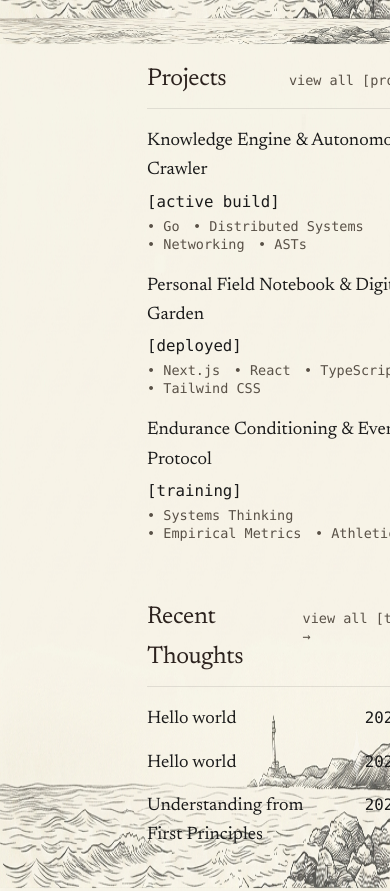
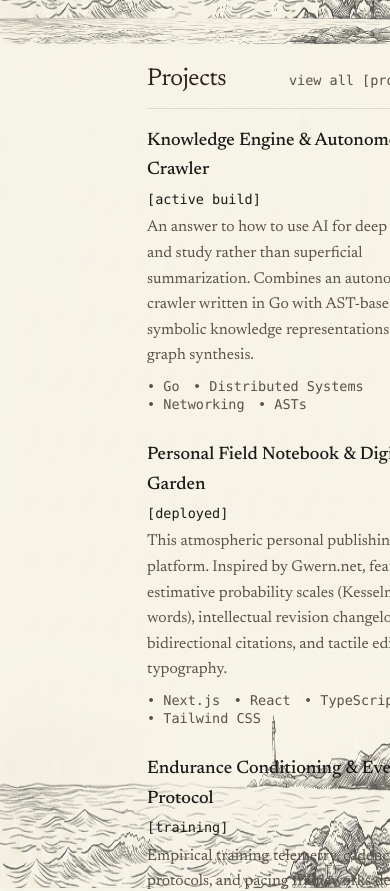
Before and after one commit to sahajdeepsingh651/sahajsingh, a Next.js app: page / in a window 390 px wide. Shown: the part 800-1691 px from the top of the page. Built offline with nearby package versions, Linux system fonts and the light colour scheme.

Commit message:
feat(home): include project descriptions in homepage showcase

```diff
--- a/src/app/page.tsx
+++ b/src/app/page.tsx
@@ -96,28 +96,31 @@ export default function Home() {
                     </Link>
                 </div>
 
-                <ul className="space-y-4 font-normal">
+                <ul className="space-y-6 font-normal">
                     {projects.map((project) => (
-                        <li key={project.title} className="space-y-1">
+                        <li key={project.title} className="space-y-1.5">
                             <div className="flex flex-col sm:flex-row sm:items-baseline justify-between gap-1">
                                 {project.link ? (
                                     <a
                                         href={project.link}
                                         target="_blank"
                                         rel="noopener noreferrer"
-                                        className="text-[var(--text-color)] hover:underline underline-offset-4 decoration-current/40 inline-flex items-center gap-1.5"
+                                        className="text-[var(--text-color)] hover:underline underline-offset-4 decoration-current/40 inline-flex items-center gap-1.5 font-medium"
                                     >
                                         <span>{project.title}</span>
                                         <span className="text-xs font-mono text-[var(--text-muted)]">↗</span>
                                     </a>
                                 ) : (
-                                    <span className="text-[var(--text-color)]">{project.title}</span>
+                                    <span className="text-[var(--text-color)] font-medium">{project.title}</span>
                                 )}
-                                <span className="text-sm font-mono text-[var(--text-color)] shrink-0">
+                                <span className="text-xs sm:text-sm font-mono text-[var(--text-color)] shrink-0">
                                     [{project.status}]
                                 </span>
                             </div>
-                            <div className="flex flex-wrap gap-x-3 text-xs font-mono text-[var(--text-muted)]">
+                            <p className="text-sm text-[var(--text-muted)] leading-relaxed">
+                                {project.description}
+                            </p>
+                            <div className="flex flex-wrap gap-x-3 text-xs font-mono text-[var(--text-muted)] pt-0.5">
                                 {project.tech.map((t) => (
                                     <span key={t}>• {t}</span>
                                 ))}
```
